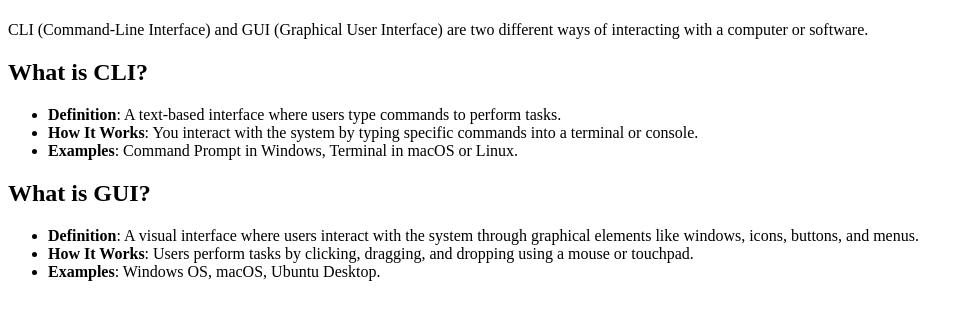
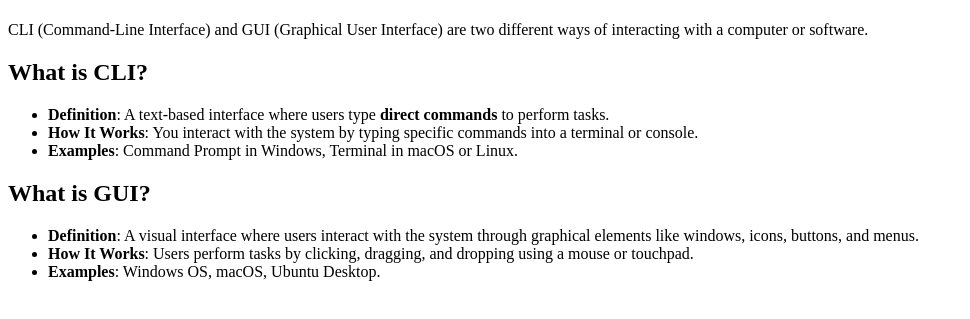
Before and after one commit to azizul-haque-codehub/battle-with-nodeJS, a plain HTML site: page 01-section/3-cli-vs-gui/index.html in a window 1280 px wide. Shown: the part 59-378 px from the top of the page, without its empty margins (0-970 px from the left). Drawn offline with Linux system fonts and the light colour scheme.

Commit message:
change section name

```diff
--- a/section-01/3-cli-vs-gui/index.html
+++ b/01-section/3-cli-vs-gui/index.html
@@ -19,7 +19,7 @@
 					<ul class="list-disc pl-8 space-y-3">
 						<li>
 							<strong class="font-bold">Definition</strong>: A text-based
-							interface where users type commands to perform tasks.
+							interface where users type <b>direct commands</b> to perform tasks.
 						</li>
 						<li>
 							<strong class="font-bold">How It Works</strong>: You interact with
```
Also changed, not shown: 01-section/1-pre-requisites/index.html (renamed from section-01/1-pre-requisites/index.html), 01-section/2-frontend-backend/index.html (renamed from section-01/2-frontend-backend/index.html), 01-section/4-what-is-nodejs/index.html (renamed from section-01/4-what-is-nodejs/index.html), 01-section/5-why-do-we-need/index.html (renamed from section-01/5-why-do-we-need/index.html).
